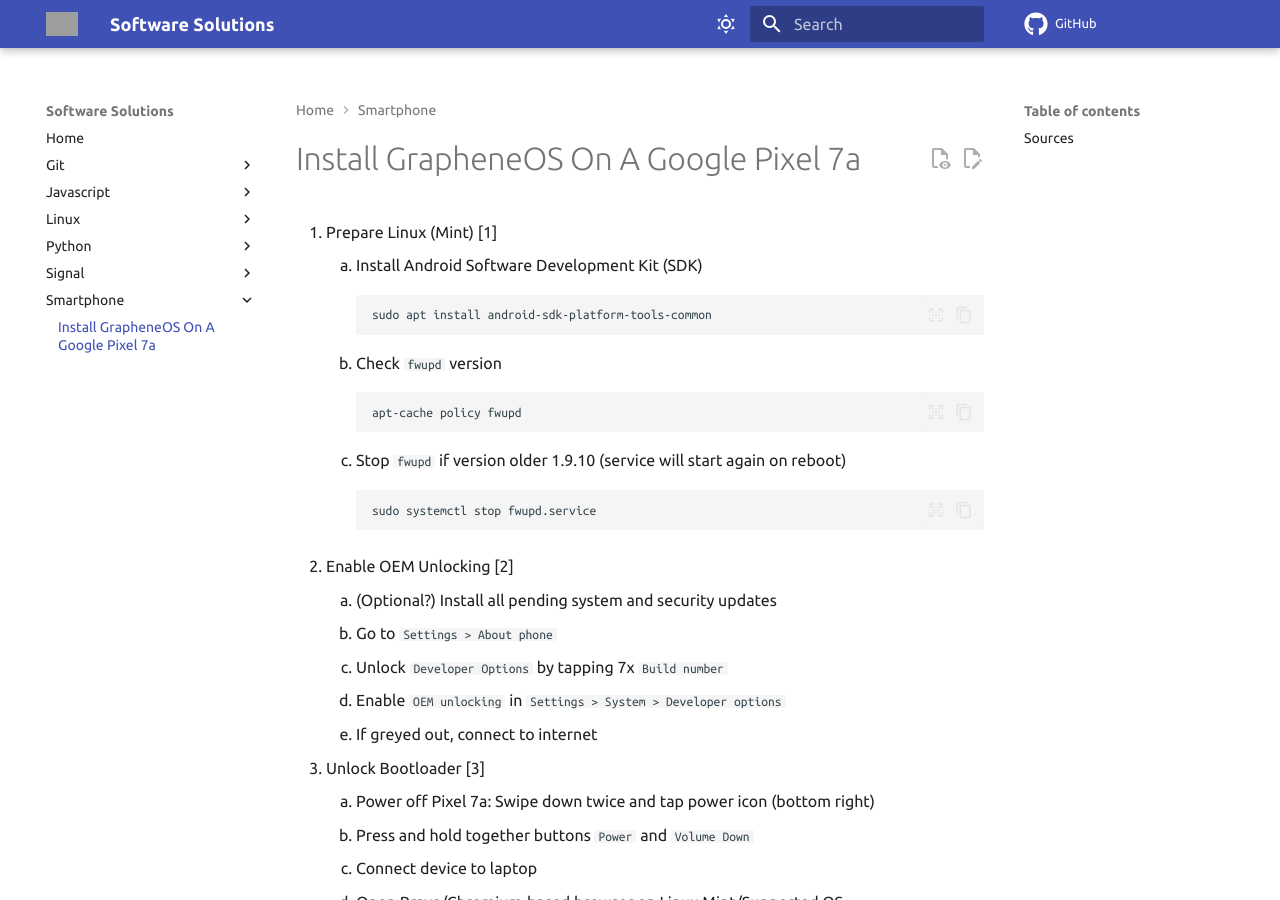
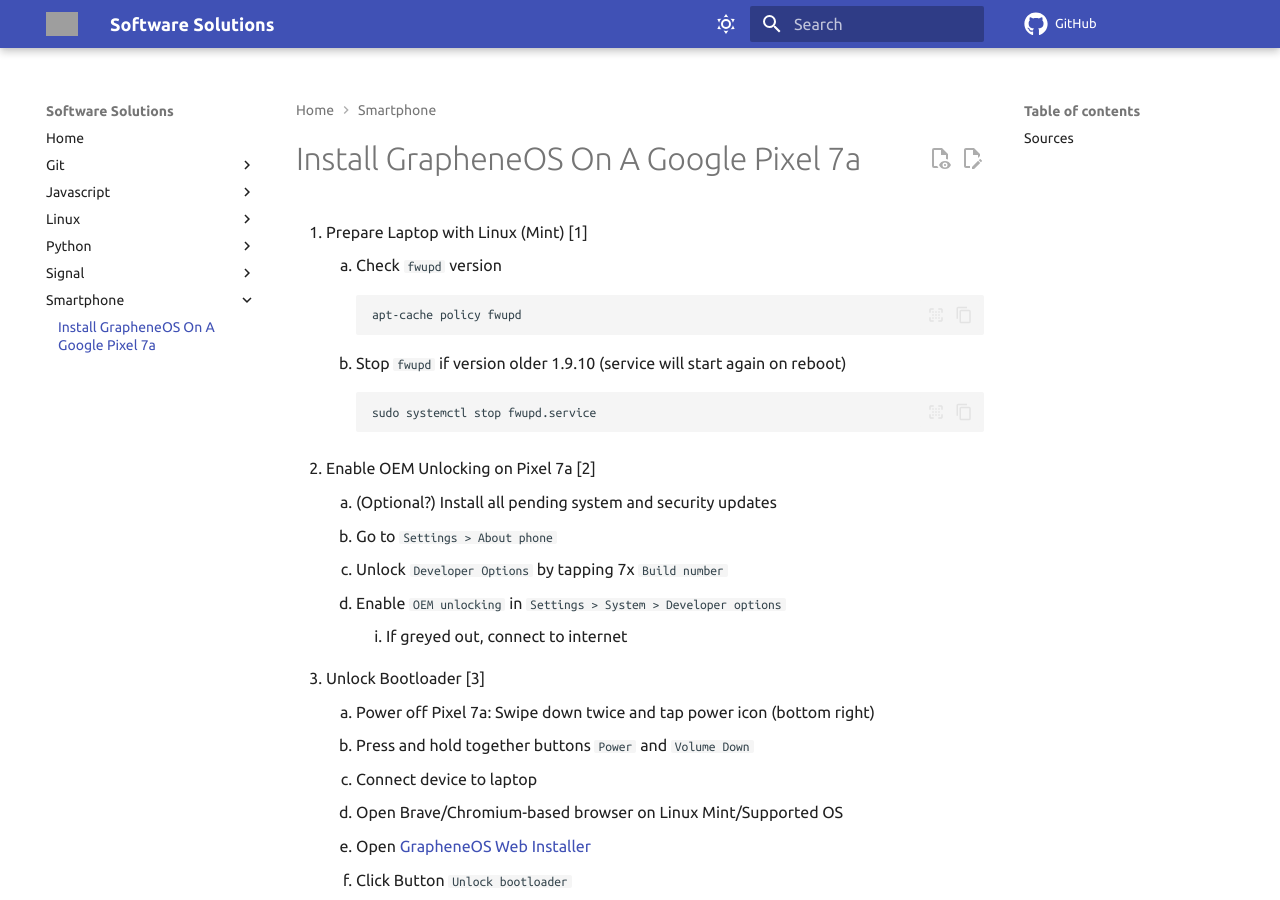
Before and after one commit to danieldreke/software-solutions, an MkDocs documentation site: the page built from docs/smartphone/install-grapheneos-on-google-pixel-7a.md, in a window 1280 px wide and 900 px high. Built offline with MkDocs 1.6.1 and Material for MkDocs 9.7.7, drawn with Linux system fonts in a browser that asks for light colours; comment, search, counter and statistics services are not loaded; grey boxes are pictures that could not be loaded.

Commit message:
Minor changes

````diff
--- a/docs/smartphone/install-grapheneos-on-google-pixel-7a.md
+++ b/docs/smartphone/install-grapheneos-on-google-pixel-7a.md
@@ -1,24 +1,24 @@
 # Install GrapheneOS on a Google Pixel 7a
 
-1. Prepare Linux (Mint) [1]
-    1. Install Android Software Development Kit (SDK)
-        ```
-        sudo apt install android-sdk-platform-tools-common
-        ```
-    2. Check `fwupd` version
+1. Prepare Laptop with Linux (Mint) [1]
+    1. Check `fwupd` version
         ```
         apt-cache policy fwupd
         ```
-    3. Stop `fwupd` if version older 1.9.10 (service will start again on reboot)
+    2. Stop `fwupd` if version older 1.9.10 (service will start again on reboot)
         ```
         sudo systemctl stop fwupd.service
         ```
-2. Enable OEM Unlocking [2]
+    <!-- 1. Install Android Software Development Kit (SDK)
+        ```
+        sudo apt install android-sdk-platform-tools-common
+        ```         -->
+2. Enable OEM Unlocking on Pixel 7a [2]
     1. (Optional?) Install all pending system and security updates
     2. Go to `Settings > About phone`
     3. Unlock `Developer Options` by tapping 7x `Build number`
     4. Enable `OEM unlocking` in `Settings > System > Developer options`
-       1. If greyed out, connect to internet
+        1. If greyed out, connect to internet
 3. Unlock Bootloader [3]
     1. Power off Pixel 7a: Swipe down twice and tap power icon (bottom right)
     2. Press and hold together buttons `Power` and `Volume Down`
````
